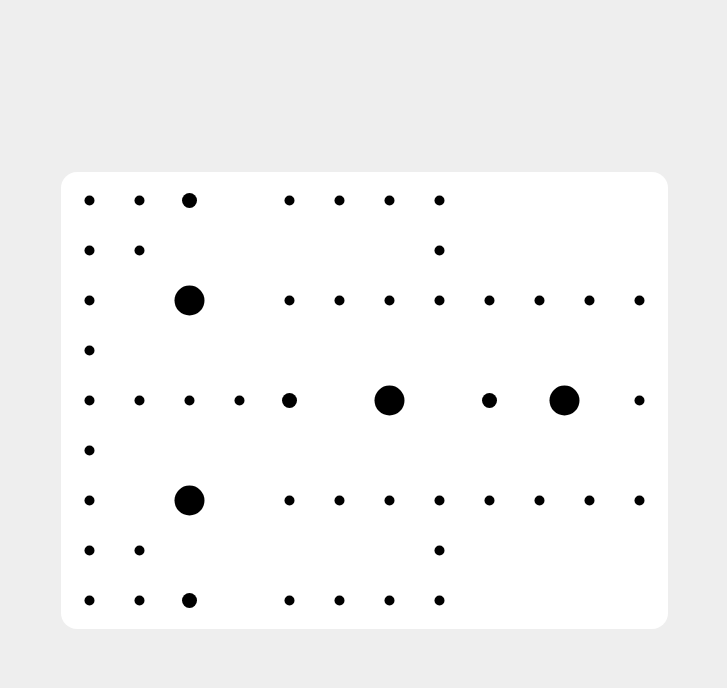
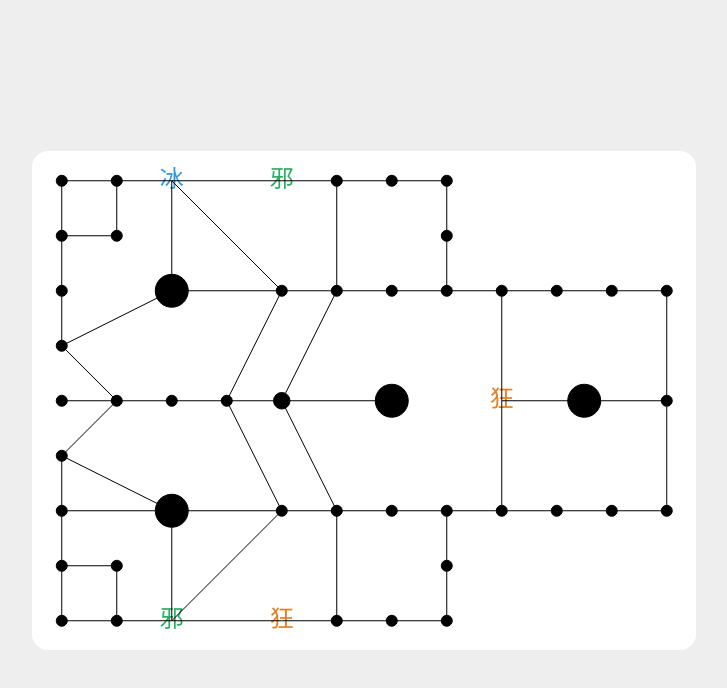
Before and after one commit to Gu-Miao/bacar-hard-scheme, a website built with Vite: page index.html in a window 1280 px wide. Shown: the whole page, without its empty margins (276-1003 px from the left). Built offline with nearby package versions, Linux system fonts and the light colour scheme.

Commit message:
Add path and buffs

```diff
--- a/data.ts
+++ b/data.ts
@@ -1,7 +1,11 @@
+export type Buff = '邪' | '冰' | '狂'
+
 export type Data = {
   x: number
   y: number
   monster?: 'boss' | 'watcher'
+  siblings: number[]
+  ableBuffs?: Buff[]
 }
 
 const data: Data[] = [
@@ -9,236 +13,294 @@ const data: Data[] = [
   {
     x: 0,
     y: 0,
+    siblings: [1, 3],
   },
   {
     x: 1,
     y: 0,
+    siblings: [0, 2, 4],
   },
   // 九尾
   {
     x: 2,
     y: 0,
     monster: 'watcher',
+    siblings: [1, 6, 22, 27],
+    ableBuffs: ['冰', '狂'],
   },
   {
     x: 0,
     y: 1,
+    siblings: [0, 4, 5],
   },
   {
     x: 1,
     y: 1,
+    siblings: [1, 3],
   },
   {
     x: 0,
     y: 2,
+    siblings: [3, 7],
   },
   // 邪龙
   {
     x: 2,
     y: 2,
     monster: 'boss',
+    siblings: [2, 7, 27],
   },
   {
     x: 0,
     y: 3,
+    siblings: [5, 9],
   },
 
   // 中路
   {
     x: 0,
     y: 4,
+    siblings: [9],
   },
   {
     x: 1,
     y: 4,
+    siblings: [7, 8, 10, 14],
   },
   {
     x: 2,
     y: 4,
+    siblings: [9, 11],
   },
   {
     x: 3,
     y: 4,
+    siblings: [10, 12, 27, 32],
   },
   // 魔龙
   {
     x: 4,
     y: 4,
     monster: 'watcher',
+    siblings: [11, 13, 28, 33],
   },
   // 巴卡尔
   {
     x: 6,
     y: 4,
     monster: 'boss',
+    siblings: [12],
   },
 
   // 狂龙区域
   {
     x: 0,
     y: 5,
+    siblings: [9, 15, 16],
   },
   {
     x: 0,
     y: 6,
+    siblings: [14, 16, 17],
   },
   // 狂龙
   {
     x: 2,
     y: 6,
     monster: 'boss',
+    siblings: [14, 21, 32],
   },
   {
     x: 0,
     y: 7,
+    siblings: [15, 18, 19],
   },
   {
     x: 1,
     y: 7,
+    siblings: [17, 20],
   },
   {
     x: 0,
     y: 8,
+    siblings: [17, 20],
   },
   {
     x: 1,
     y: 8,
+    siblings: [18, 19, 21],
   },
   // 花女
   {
     x: 2,
     y: 8,
     monster: 'watcher',
+    siblings: [16, 20, 32, 38],
+    ableBuffs: ['邪', '冰'],
   },
 
   // 上路
+  // 上路偷家
   {
     x: 4,
     y: 0,
+    siblings: [2, 23],
+    ableBuffs: ['邪', '冰', '狂'],
   },
   {
     x: 5,
     y: 0,
+    siblings: [22, 24, 28],
   },
   {
     x: 6,
     y: 0,
+    siblings: [23, 25],
   },
   {
     x: 7,
     y: 0,
+    siblings: [24, 26],
   },
 
   // 上回廊
   {
     x: 7,
     y: 1,
+    siblings: [25, 30],
   },
   {
     x: 4,
     y: 2,
+    siblings: [2, 11, 28],
   },
   {
     x: 5,
     y: 2,
+    siblings: [12, 23, 27, 29],
   },
   {
     x: 6,
     y: 2,
+    siblings: [28, 30],
   },
   {
     x: 7,
     y: 2,
+    siblings: [26, 29, 31],
   },
   {
     x: 8,
     y: 2,
+    siblings: [30, 42, 45],
   },
 
   // 下回廊
   {
     x: 4,
     y: 6,
+    siblings: [11, 16, 21, 33],
   },
   {
     x: 5,
     y: 6,
+    siblings: [12, 32, 34, 39],
   },
   {
     x: 6,
     y: 6,
+    siblings: [33, 35],
   },
   {
     x: 7,
     y: 6,
+    siblings: [34, 36, 37],
   },
   {
     x: 8,
     y: 6,
+    siblings: [35, 45, 48],
   },
   {
     x: 7,
     y: 7,
+    siblings: [35, 41],
   },
 
   // 下路
+  // 下路偷家
   {
     x: 4,
     y: 8,
+    siblings: [21, 39],
+    ableBuffs: ['邪', '冰', '狂'],
   },
   {
     x: 5,
     y: 8,
+    siblings: [33, 38, 40],
   },
   {
     x: 6,
     y: 8,
+    siblings: [39, 41],
   },
   {
     x: 7,
     y: 8,
+    siblings: [37, 40],
   },
 
   // 冰龙区域
   {
     x: 9,
     y: 2,
+    siblings: [31, 43],
   },
   {
     x: 10,
     y: 2,
+    siblings: [42, 44],
   },
   {
     x: 11,
     y: 2,
+    siblings: [43, 47],
   },
   // 冰女
   {
     x: 8,
     y: 4,
     monster: 'watcher',
+    siblings: [31, 36, 46],
+    ableBuffs: ['邪', '狂'],
   },
   // 冰龙
   {
     x: 9.5,
     y: 4,
     monster: 'boss',
+    siblings: [45, 47],
   },
   {
     x: 11,
     y: 4,
+    siblings: [44, 46, 50],
   },
   {
     x: 9,
     y: 6,
+    siblings: [36, 49],
   },
   {
     x: 10,
     y: 6,
+    siblings: [48, 50],
   },
   {
     x: 11,
     y: 6,
+    siblings: [47, 49],
   },
 ]
 
--- a/index.less
+++ b/index.less
@@ -17,4 +17,5 @@ body {
   padding: 1em;
   background-color: #fff;
   border-radius: 1em;
+  font-family: Helvetica;
 }
--- a/index.ts
+++ b/index.ts
@@ -1,9 +1,9 @@
-import data, { Data } from './data'
+import data, { Data, Buff } from './data'
 
 const canvas = document.getElementById('canvas') as HTMLCanvasElement
 const ctx = canvas.getContext('2d') as CanvasRenderingContext2D
 
-let cellSize = 50
+let cellSize = 55
 const horizontalCells = 11
 const verticalCells = 8
 const padding = cellSize * 0.25
@@ -11,6 +11,25 @@ const padding = cellSize * 0.25
 const pointSize = cellSize * 0.1
 const watcherSize = pointSize * 1.5
 const bossSize = pointSize * 3
+
+const buffs: Record<string, Buff> = {}
+
+function getPosition(point: Data): [number, number] {
+  return [point.x * cellSize + padding, point.y * cellSize + padding]
+}
+
+function getBuff(ableBuffs: Buff[]) {
+  const i = Math.round(Math.random() * (ableBuffs.length - 1))
+  return ableBuffs[i]
+}
+
+function drawBuff(point: Data, buff: Buff) {
+  ctx.fillStyle = buff === '邪' ? '#27ae60' : buff === '冰' ? '#3498db' : '#e67e22'
+  ctx.font = '24px Helvetica'
+  ctx.textAlign = 'center'
+  ctx.textBaseline = 'middle'
+  ctx.fillText(buff, ...getPosition(point))
+}
 
 render()
 
@@ -21,23 +40,42 @@ function clean() {
   canvas.height = verticalCells * cellSize + padding * 2
 }
 
-function drawPoint(point: Data) {
-  const x = point.x * cellSize + padding
-  const y = point.y * cellSize + padding
-  const radius = point.monster ? (point.monster === 'boss' ? bossSize : watcherSize) : pointSize
+function drawPoint(index: number, point: Data) {
+  if (point.ableBuffs) {
+    buffs[index] = getBuff(point.ableBuffs)
+    drawBuff(point, buffs[index])
+  } else {
+    const [x, y] = getPosition(point)
+    const radius = point.monster ? (point.monster === 'boss' ? bossSize : watcherSize) : pointSize
+    ctx.moveTo(x, y)
+    ctx.arc(x, y, radius, 0, Math.PI * 2)
+  }
+}
 
-  ctx.beginPath()
-  ctx.arc(x, y, radius, 0, Math.PI * 2)
-  ctx.fill()
-  ctx.closePath()
+function drawLine(p1: Data, p2: Data) {
+  ctx.moveTo(...getPosition(p1))
+  ctx.lineTo(...getPosition(p2))
 }
 
 /** Render function */
 function render() {
   clean()
 
+  ctx.beginPath()
   for (let i = 0; i < data.length; i++) {
     const point = data[i]
-    drawPoint(point)
+    drawPoint(i, point)
+
+    for (let j = 0; j < point.siblings.length; j++) {
+      const index = point.siblings[j]
+      if (index > i) {
+        drawLine(point, data[index])
+      }
+    }
   }
+
+  ctx.fillStyle = 'black'
+  ctx.fill()
+  ctx.stroke()
+  ctx.closePath()
 }
```
